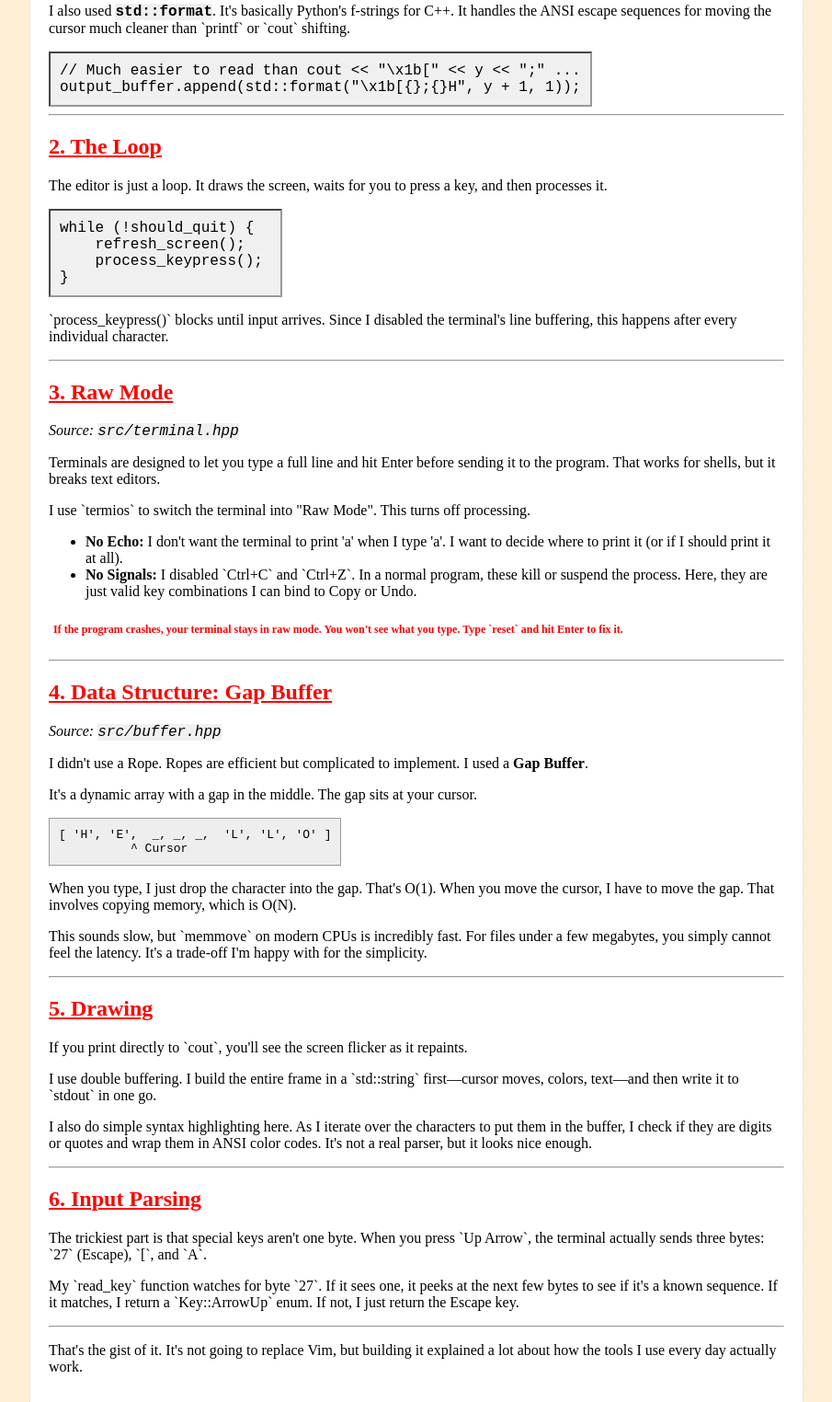
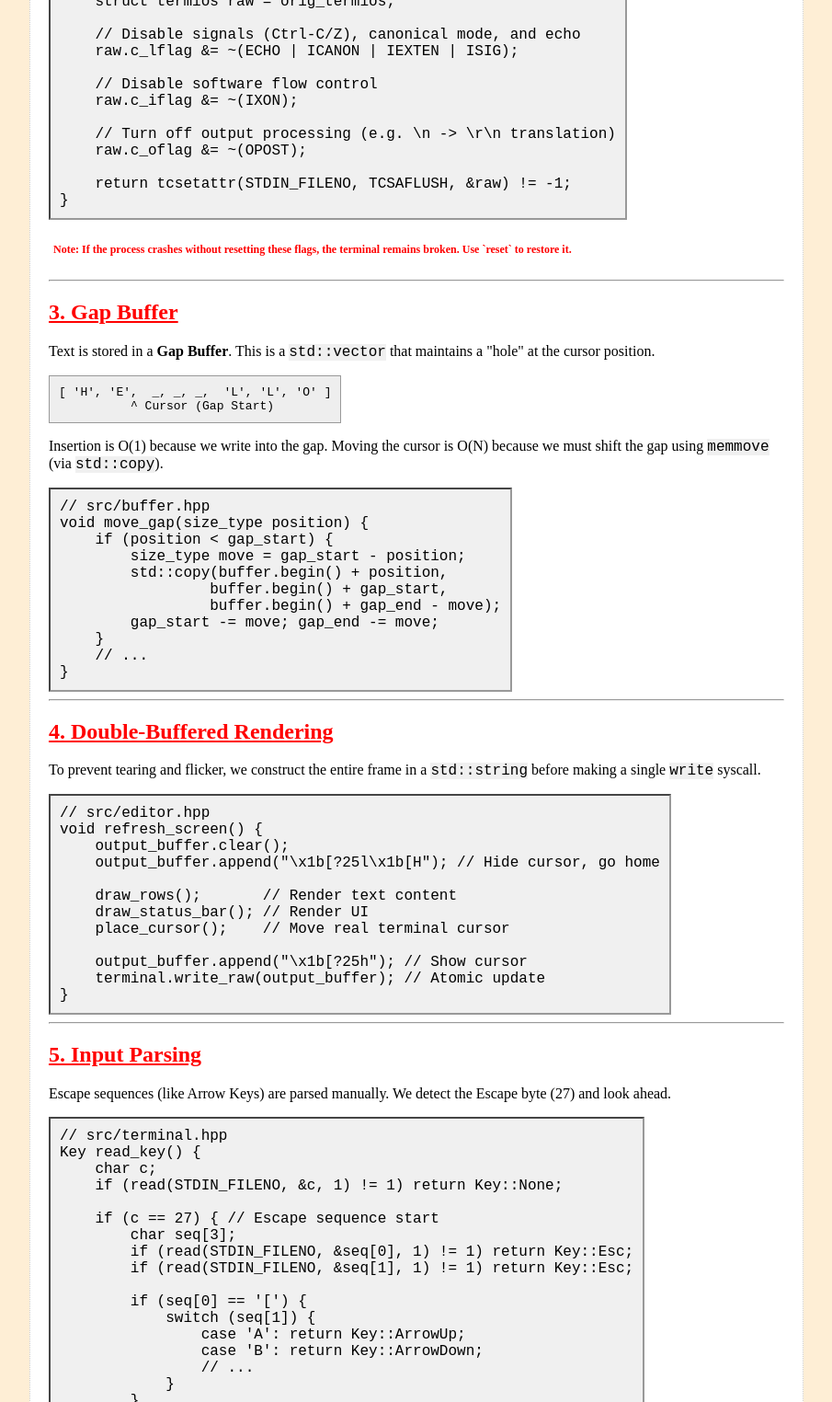
Before and after one commit to mooofin/honeymoon, a plain HTML site: page docs/internals.html in a window 1280 px wide. Shown: the part 1276-2800 px from the top of the page at 92% size, without its empty margins (187-1092 px from the left). Drawn offline with Linux system fonts and the light colour scheme.

Commit message:
internals documentation update

```diff
--- a/docs/internals.html
+++ b/docs/internals.html
@@ -4,14 +4,14 @@
 <head>
     <meta charset="UTF-8">
     <meta name="viewport" content="width=device-width, initial-scale=1.0">
-    <title>Honeymoon Internals</title>
+    <title>Honeymoon Architecture</title>
     <link rel="stylesheet" href="style.css">
     <link rel="icon" type="image/jpeg" href="images/favicon.jpg">
 </head>
 
 <body>
 
-    <h1>Honeymoon System Internals</h1>
+    <h1>Honeymoon Architecture</h1>
 
     <div class="nav">
         <a href="index.html" class="button">Home</a>
@@ -26,154 +26,144 @@
         style="text-align: left; max-width: 800px; margin: 0 auto; background: #fff; border: 1px dotted #ccc; padding: 20px; font-family: 'Times New Roman', serif;">
 
         <p><strong>Version:</strong> 0.1 (Alpha)<br>
-            <strong>Architecture:</strong> Monolithic Kernel (Editor Class)<br>
-            <strong>Language:</strong> C++20
+            <strong>Standard:</strong> C++20
         </p>
 
         <div style="text-align: center; margin: 20px 0;">
-            <img src="images/internals_diagram.gif" alt="Honeymoon Internals"
+            <img src="images/internals_diagram.gif" alt="Honeymoon Architecture"
                 style="max-width: 100%; border: 2px solid #000;">
         </div>
 
         <p>
-            I built Honeymoon because I wanted to see if I could make a usable text editor in C++ without using ncurses.
-            It turns out you can, but you have to do a lot of the plumbing yourself.
+            Honeymoon is a terminal editor written in C++20. It bypasses libraries like ncurses to interact directly
+            with the terminal driver via <code>termios</code> and ANSI escape codes.
         </p>
 
         <hr>
 
-        <h2>1. Why C++20?</h2>
-        <p><em>Source: <code>src/concepts.hpp</code>, <code>src/editor.hpp</code></em></p>
+        <h2>1. Event Loop</h2>
         <p>
-            I used C++20 mainly for <strong>Concepts</strong>. If you've ever written template code in older C++, you
-            know the error messages are usually five pages of indecipherable garbage.
+            The core is a synchronous blocking loop. It renders the state to a memory buffer, flushes it to the
+            terminal, and waits for a single keypress.
         </p>
-
-        <h3>Concepts</h3>
-        <p>
-            Concepts let me define exactly what a `Buffer` needs to do. If I try to plug in a class that's missing a
-            method, the compiler tells me "Hey, you're missing `insert_char`," instead of exploding.
-        </p>
-        <pre><code>template&lt;typename B&gt;
-concept EditableBuffer = requires(B b) {
-    { b.load_from_file("") } -> std::same_as&lt;void&gt;;
-    // ...
-};</code></pre>
-
-        <p>
-            It also means I can swap out the buffer implementation later if I want to try a Rope or a Piece Table, as
-            long as it satisfies the concept.
-        </p>
-
-        <h3>Formatting</h3>
-        <p>
-            I also used <strong><code>std::format</code></strong>. It's basically Python's f-strings for C++. It handles
-            the ANSI escape sequences for moving the cursor much cleaner than `printf` or `cout` shifting.
-        </p>
-        <pre><code>// Much easier to read than cout &lt;&lt; "\x1b[" &lt;&lt; y &lt;&lt; ";" ...
-output_buffer.append(std::format("\x1b[{};{}H", y + 1, 1));</code></pre>
+        <pre><code class="language-cpp">// src/editor.hpp
+void run() {
+    while (!should_quit) {
+        refresh_screen();
+        process_keypress();
+    }
+    terminal.write_raw("\x1b[2J\x1b[H"); // Clear on exit
+}</code></pre>
 
         <hr>
 
-        <h2>2. The Loop</h2>
+        <h2>2. Raw Mode & Termios</h2>
         <p>
-            The editor is just a loop. It draws the screen, waits for you to press a key, and then processes it.
+            We disable Canonical Mode (line buffering) and Echo to take full control of the terminal. This allows us to
+            process every keystroke immediately.
         </p>
-        <pre><code>while (!should_quit) {
-    refresh_screen();
-    process_keypress();
+        <pre><code class="language-cpp">// src/terminal.hpp
+bool enable_raw_mode() {
+    tcgetattr(STDIN_FILENO, &orig_termios);
+    struct termios raw = orig_termios;
+
+    // Disable signals (Ctrl-C/Z), canonical mode, and echo
+    raw.c_lflag &= ~(ECHO | ICANON | IEXTEN | ISIG);
+
+    // Disable software flow control
+    raw.c_iflag &= ~(IXON);
+
+    // Turn off output processing (e.g. \n -> \r\n translation)
+    raw.c_oflag &= ~(OPOST);
+
+    return tcsetattr(STDIN_FILENO, TCSAFLUSH, &raw) != -1;
 }</code></pre>
-        <p>
-            `process_keypress()` blocks until input arrives. Since I disabled the terminal's line buffering, this
-            happens after every individual character.
-        </p>
-
-        <hr>
-
-        <h2>3. Raw Mode</h2>
-        <p><em>Source: <code>src/terminal.hpp</code></em></p>
-        <p>
-            Terminals are designed to let you type a full line and hit Enter before sending it to the program. That
-            works for shells, but it breaks text editors.
-        </p>
-        <p>
-            I use `termios` to switch the terminal into "Raw Mode". This turns off processing.
-        </p>
-        <ul>
-            <li><strong>No Echo:</strong> I don't want the terminal to print 'a' when I type 'a'. I want to decide where
-                to print it (or if I should print it at all).</li>
-            <li><strong>No Signals:</strong> I disabled `Ctrl+C` and `Ctrl+Z`. In a normal program, these kill or
-                suspend the process. Here, they are just valid key combinations I can bind to Copy or Undo.</li>
-        </ul>
 
         <div class="warning" style="font-size: 12px; padding: 5px;">
-            If the program crashes, your terminal stays in raw mode. You won't see what you type. Type `reset` and hit
-            Enter to fix it.
+            Note: If the process crashes without resetting these flags, the terminal remains broken. Use `reset` to
+            restore it.
         </div>
 
         <hr>
 
-        <h2>4. Data Structure: Gap Buffer</h2>
-        <p><em>Source: <code>src/buffer.hpp</code></em></p>
+        <h2>3. Gap Buffer</h2>
         <p>
-            I didn't use a Rope. Ropes are efficient but complicated to implement. I used a <strong>Gap Buffer</strong>.
-        </p>
-
-        <p>
-            It's a dynamic array with a gap in the middle. The gap sits at your cursor.
+            Text is stored in a <strong>Gap Buffer</strong>. This is a <code>std::vector</code> that maintains a "hole"
+            at the cursor position.
         </p>
         <pre style="background: #eee; border: 1px solid #999; padding: 10px;">
 [ 'H', 'E',  _, _, _,  'L', 'L', 'O' ]
-          ^ Cursor </pre>
+          ^ Cursor (Gap Start)   </pre>
 
         <p>
-            When you type, I just drop the character into the gap. That's O(1).
-            When you move the cursor, I have to move the gap. That involves copying memory, which is O(N).
+            Insertion is O(1) because we write into the gap. Moving the cursor is O(N) because we must shift the gap
+            using <code>memmove</code> (via <code>std::copy</code>).
         </p>
-        <p>
-            This sounds slow, but `memmove` on modern CPUs is incredibly fast. For files under a few megabytes, you
-            simply cannot feel the latency. It's a trade-off I'm happy with for the simplicity.
-        </p>
+        <pre><code class="language-cpp">// src/buffer.hpp
+void move_gap(size_type position) {
+    if (position < gap_start) {
+        size_type move = gap_start - position;
+        std::copy(buffer.begin() + position,
+                 buffer.begin() + gap_start,
+                 buffer.begin() + gap_end - move);
+        gap_start -= move; gap_end -= move;
+    }
+    // ...
+}</code></pre>
 
         <hr>
 
-        <h2>5. Drawing</h2>
+        <h2>4. Double-Buffered Rendering</h2>
         <p>
-            If you print directly to `cout`, you'll see the screen flicker as it repaints.
+            To prevent tearing and flicker, we construct the entire frame in a <code>std::string</code> before making a
+            single <code>write</code> syscall.
         </p>
-        <p>
-            I use double buffering. I build the entire frame in a `std::string` first—cursor moves, colors, text—and
-            then write it to `stdout` in one go.
-        </p>
-        <p>
-            I also do simple syntax highlighting here. As I iterate over the characters to put them in the buffer, I
-            check if they are digits or quotes and wrap them in ANSI color codes. It's not a real parser, but it looks
-            nice enough.
-        </p>
+        <pre><code class="language-cpp">// src/editor.hpp
+void refresh_screen() {
+    output_buffer.clear();
+    output_buffer.append("\x1b[?25l\x1b[H"); // Hide cursor, go home
+
+    draw_rows();       // Render text content
+    draw_status_bar(); // Render UI
+    place_cursor();    // Move real terminal cursor
+
+    output_buffer.append("\x1b[?25h"); // Show cursor
+    terminal.write_raw(output_buffer); // Atomic update
+}</code></pre>
 
         <hr>
 
-        <h2>6. Input Parsing</h2>
+        <h2>5. Input Parsing</h2>
         <p>
-            The trickiest part is that special keys aren't one byte.
-            When you press `Up Arrow`, the terminal actually sends three bytes: `27` (Escape), `[`, and `A`.
+            Escape sequences (like Arrow Keys) are parsed manually. We detect the Escape byte (27) and look ahead.
         </p>
-        <p>
-            My `read_key` function watches for byte `27`. If it sees one, it peeks at the next few bytes to see if it's
-            a known sequence. If it matches, I return a `Key::ArrowUp` enum. If not, I just return the Escape key.
-        </p>
+        <pre><code class="language-cpp">// src/terminal.hpp
+Key read_key() {
+    char c;
+    if (read(STDIN_FILENO, &c, 1) != 1) return Key::None;
 
-        <hr>
+    if (c == 27) { // Escape sequence start
+        char seq[3];
+        if (read(STDIN_FILENO, &seq[0], 1) != 1) return Key::Esc;
+        if (read(STDIN_FILENO, &seq[1], 1) != 1) return Key::Esc;
 
-        <p>
-            That's the gist of it. It's not going to replace Vim, but building it explained a lot about how the tools I
-            use every day actually work.
-        </p>
+        if (seq[0] == '[') {
+            switch (seq[1]) {
+                case 'A': return Key::ArrowUp;
+                case 'B': return Key::ArrowDown;
+                // ...
+            }
+        }
+        return Key::Esc;
+    }
+    return static_cast&lt;Key&gt;(c);
+}</code></pre>
 
     </div>
 
     <div class="footer">
         <a href="https://github.com/mooofin">Contact the Author (mooofin)</a>
+        <p>Out-sing, out-edit, out-slay.</p>
     </div>
 </body>
 
```
